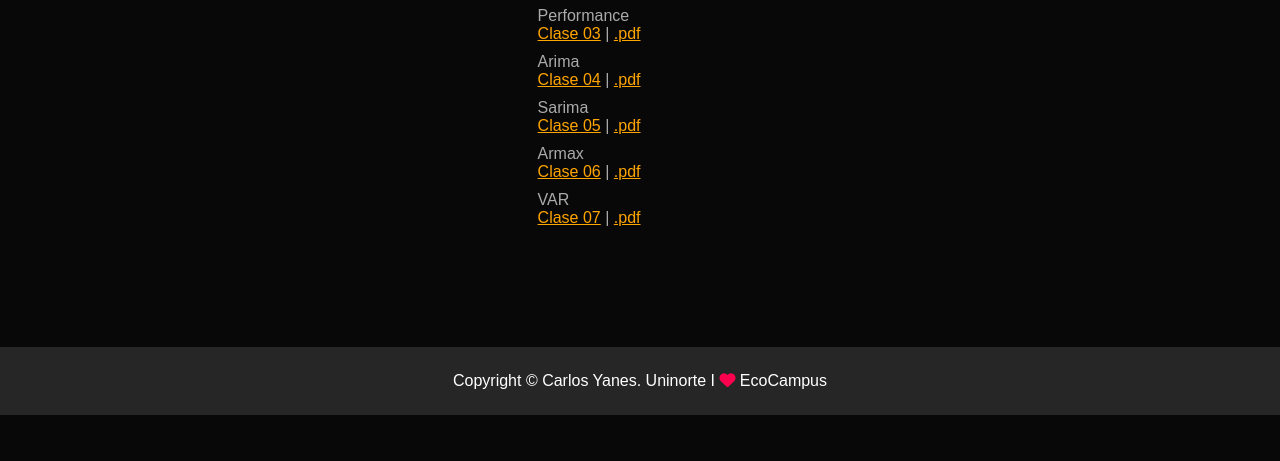
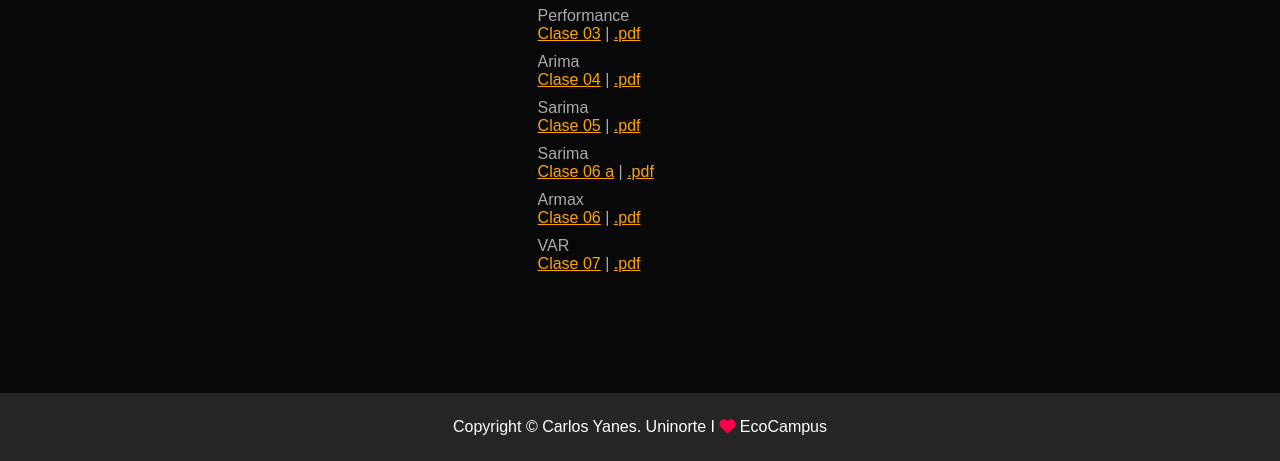
Before and after one commit to keynes37/Portfolio, a plain HTML site: page Series.html in a window 1280 px wide. Shown: the part 637-1098 px from the top of the page. Before the commit the page ends 1052 px from the top, so only its background shows below. Drawn offline with Linux system fonts and the light colour scheme.

Commit message:
co poing

```diff
--- a/Series.html
+++ b/Series.html
@@ -63,6 +63,8 @@
                             <a href="https://raw.githack.com/keynes37/tseries/main/clases/Clase04.html#1">Clase 04</a> | <a href="Elementos/Clases/Econometria2/Clase4.pdf">.pdf</a> </li>
                             <li> Sarima <br>
                             <a href="https://raw.githack.com/keynes37/tseries/main/clases/Clase05.html#1">Clase 05</a> | <a href="Elementos/Clases/Econometria2/Clase5.pdf">.pdf</a> </li>
+                            <li> Sarima <br>
+                                <a href="https://raw.githack.com/keynes37/tseries/main/clases/Clase06arch.html">Clase 06 a</a> | <a href="#">.pdf</a> </li>
                             <li> Armax <br>
                             <a href="https://raw.githack.com/keynes37/tseries/main/clases/Clase06.html#1">Clase 06</a> | <a href="Elementos/Clases/Econometria2/Clase6.pdf">.pdf</a> </li>
                             <li> VAR <br>
```
